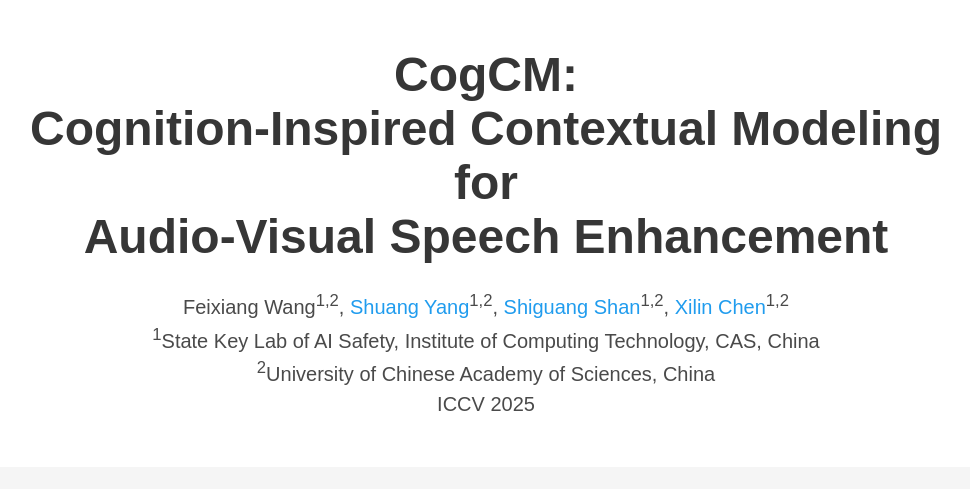
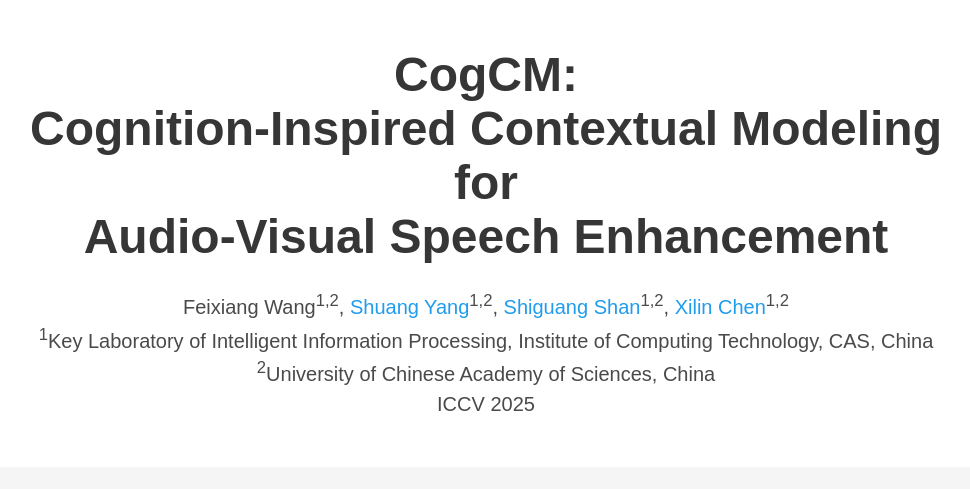
Before and after one commit to SoarCld/CogCM, a plain HTML site: page index.html in a window 1280 px wide. Shown: the top 489 px of the page, without its empty margins (154-1124 px from the left). Drawn offline with nearby package versions, Linux system fonts and the light colour scheme; some icons are missing; a web font is replaced by a local one.

Commit message:
update lab

```diff
--- a/index.html
+++ b/index.html
@@ -90,7 +90,7 @@
           </div>
           <div class="is-size-5 publication-authors">
             <span class="author-block">
-              <sup>1</sup>State Key Lab of AI Safety, Institute of Computing Technology, CAS, China<br>
+              <sup>1</sup>Key Laboratory of Intelligent Information Processing, Institute of Computing Technology, CAS, China<br>
               <sup>2</sup>University of Chinese Academy of Sciences, China<br>
               ICCV 2025
             </span>
```
